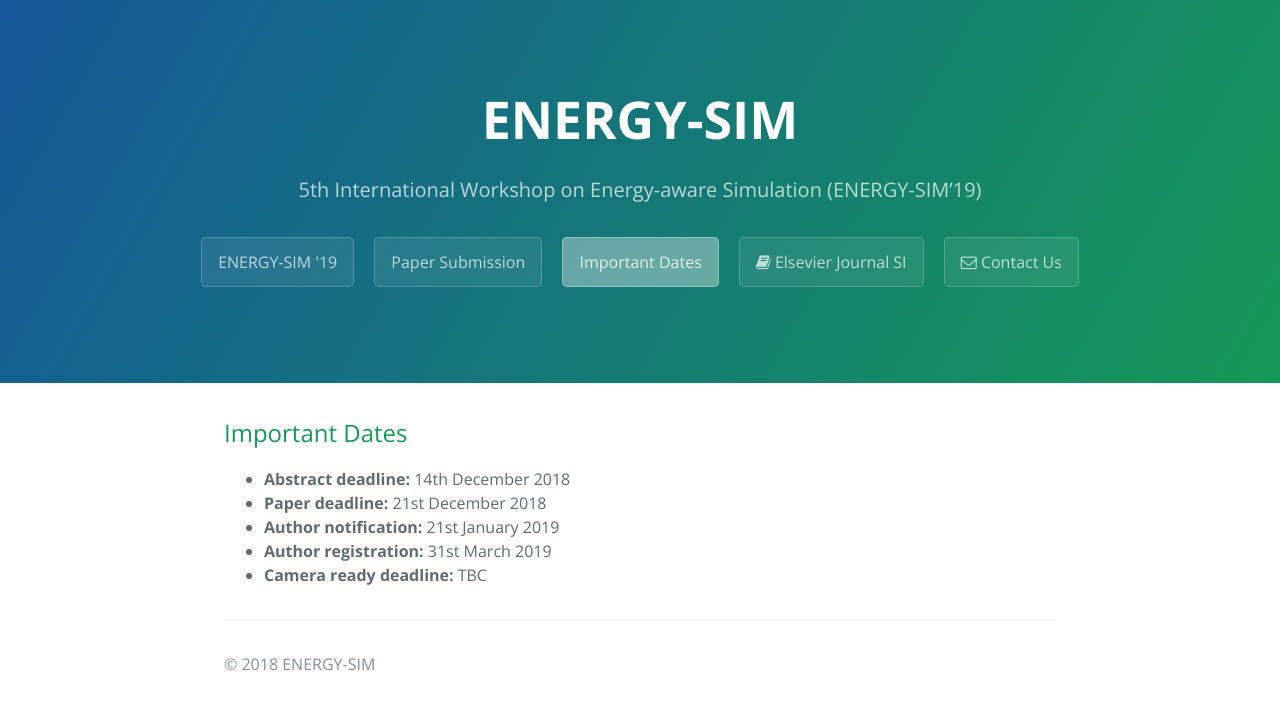
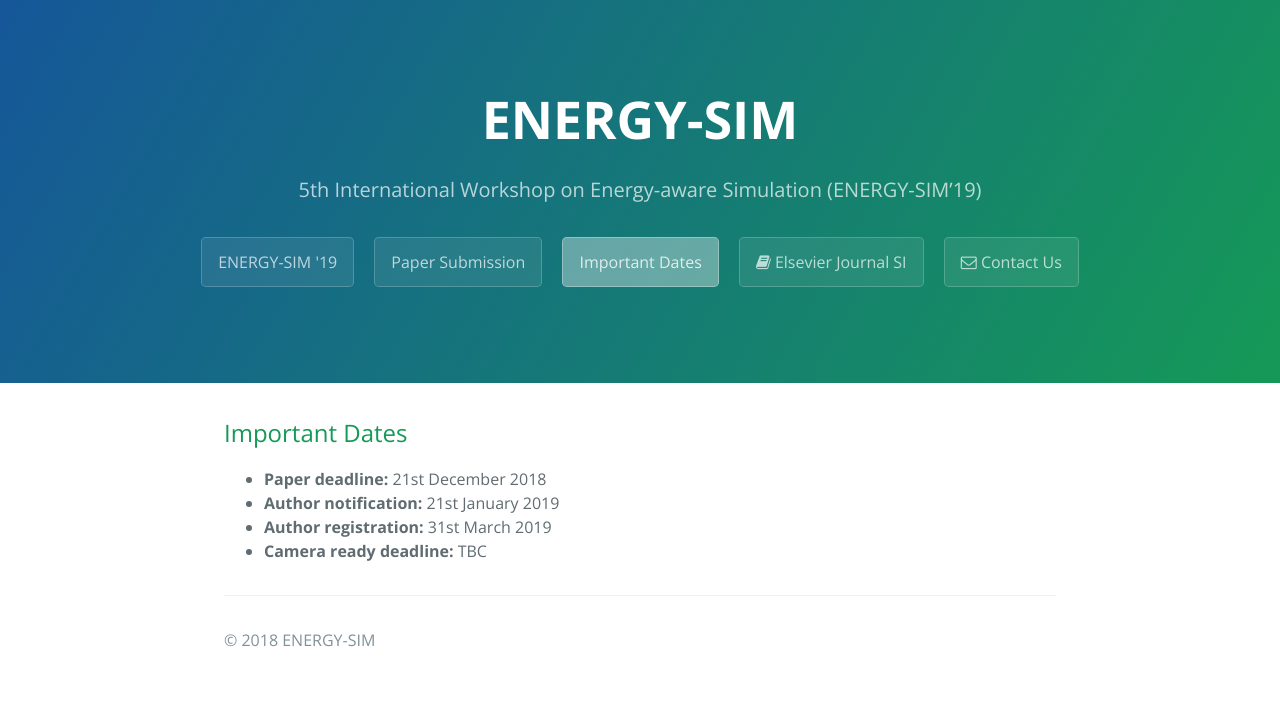
Before and after one commit to ENERGY-SIM/energy-sim.github.io, a Jekyll site: the page built from importantdates.md, in a window 1280 px wide. Shown: the top 710 px of the page. Built offline with Jekyll 4.4.1, drawn with Linux system fonts in a browser that asks for light colours; nearby versions of some CDN libraries; library files that are not in the unit come from our copies.

Commit message:
Update importantdates.md

```diff
--- a/importantdates.md
+++ b/importantdates.md
@@ -6,7 +6,7 @@
 ---
 
 ## Important Dates
-- <strong>Abstract deadline:</strong> 14th December 2018
+<!--- <strong>Abstract deadline:</strong> 14th December 2018-->
 - <strong>Paper deadline:</strong> 21st December 2018
 - <strong>Author notification:</strong> 21st January 2019
 - <strong>Author registration:</strong> 31st March 2019
```
